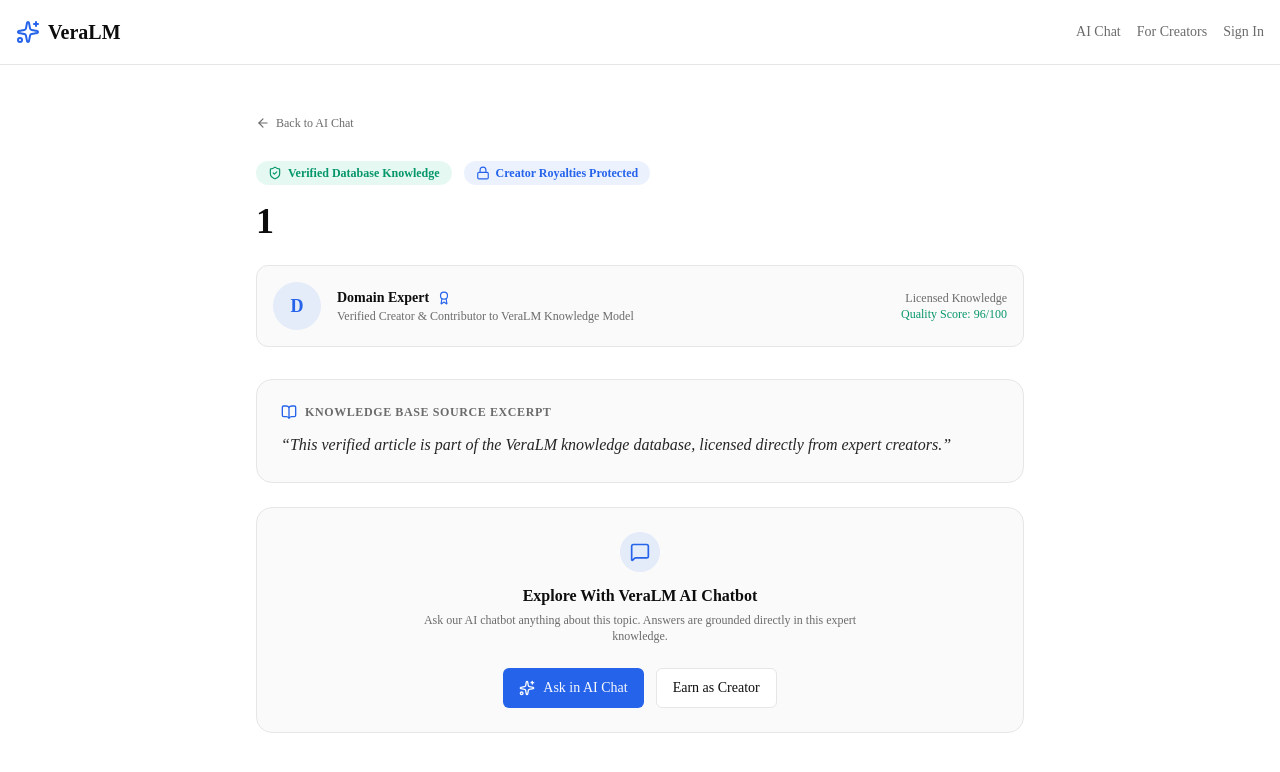
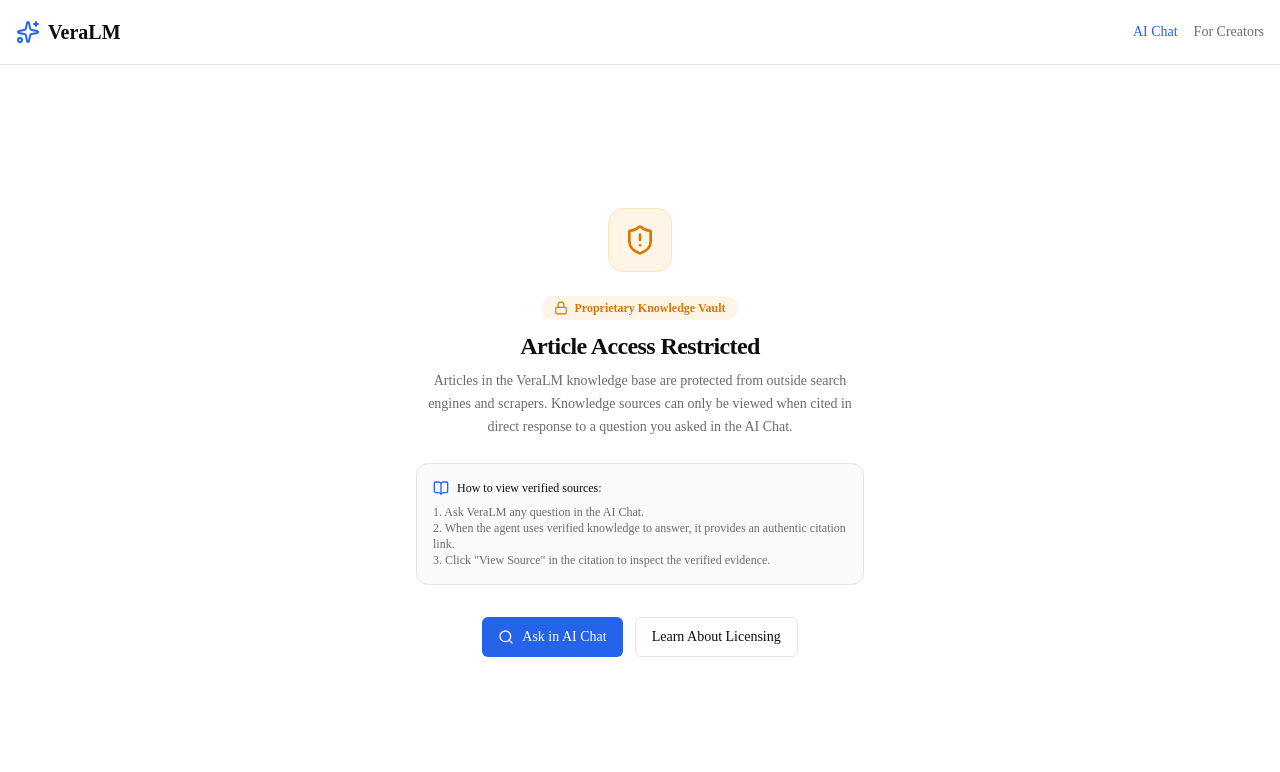
Before and after one commit to Mohinkw/veralm, a Next.js app: page /articles/1 in a window 1280 px wide. Shown: the top 772 px of the page. Built offline with nearby package versions, Linux system fonts and the light colour scheme; no server answers.

Commit message:
feat(security): protect proprietary articles with cryptographic citation tokens; block external search engines and outside AI scrapers

```diff
--- a/src/app/api/search/route.ts
+++ b/src/app/api/search/route.ts
@@ -2,6 +2,7 @@ import { NextRequest, NextResponse } from "next/server";
 import { supabase, createServerClient } from "@/lib/supabase";
 import { generateSessionId } from "@/lib/utils";
 import { generateChatAnswer, generateEmbedding, hasAnyAI } from "@/lib/ai-providers";
+import { createCitationToken } from "@/lib/citation-token";
 
 // ---- Rate limiting (in-memory, per session) ----
 const RATE_LIMIT_WINDOW = 60 * 1000;
@@ -80,14 +81,16 @@ function keywordMatch(query: string): typeof VAULT_DEMO {
   );
 }
 
-function mapCitation(r: any, i: number) {
+function mapCitation(r: any, i: number, sessionId?: string) {
   const slug = r.slug || slugify(r.title) || r.article_id;
+  const citationToken = createCitationToken(slug, sessionId);
   return {
     index: i + 1,
     article_id: r.article_id,
     article_title: r.title,
     slug,
-    url: `/articles/${slug}`,
+    url: `/articles/${slug}?token=${citationToken}`,
+    citation_token: citationToken,
     author_name: r.author_name || "Domain Expert",
     approved_at: r.approved_at || new Date().toISOString(),
     freshness_status: r.freshness_status || "current",
@@ -95,13 +98,15 @@ function mapCitation(r: any, i: number) {
   };
 }
 
-function mapArticle(r: any) {
+function mapArticle(r: any, sessionId?: string) {
   const slug = r.slug || slugify(r.title) || r.article_id;
+  const citationToken = createCitationToken(slug, sessionId);
   return {
     article_id: r.article_id,
     title: r.title,
     slug,
-    url: `/articles/${slug}`,
+    url: `/articles/${slug}?token=${citationToken}`,
+    citation_token: citationToken,
     author_slug: r.author_slug || "author",
     author_name: r.author_name || "Domain Expert",
     approved_at: r.approved_at || new Date().toISOString(),
@@ -181,8 +186,8 @@ export async function POST(request: NextRequest) {
 
       return NextResponse.json({
         answer: fallbackAnswer,
-        citations: vaultResults.map(mapCitation),
-        articles_used: vaultResults.map(mapArticle),
+        citations: vaultResults.map((r, i) => mapCitation(r, i, sessionId)),
+        articles_used: vaultResults.map((r) => mapArticle(r, sessionId)),
         latency_ms: Date.now() - startTime,
         was_cached: false,
         vault_source: vaultSource,
@@ -233,8 +238,8 @@ Instructions:
 
     return NextResponse.json({
       answer,
-      citations: vaultResults.map(mapCitation),
-      articles_used: vaultResults.map(mapArticle),
+      citations: vaultResults.map((r, i) => mapCitation(r, i, sessionId)),
+      articles_used: vaultResults.map((r) => mapArticle(r, sessionId)),
       latency_ms: Date.now() - startTime,
       was_cached: false,
       vault_source: vaultSource,
--- a/src/app/articles/[slug]/page.tsx
+++ b/src/app/articles/[slug]/page.tsx
@@ -1,116 +1,186 @@
 import Link from 'next/link';
 import type { Metadata } from 'next';
-import { Sparkles, ShieldCheck, Lock, Award, BookOpen, MessageSquare, ArrowLeft } from 'lucide-react';
+import {
+  Sparkles,
+  ShieldCheck,
+  ShieldAlert,
+  Lock,
+  Award,
+  BookOpen,
+  MessageSquare,
+  ArrowLeft,
+  Search,
+} from 'lucide-react';
 import { Button } from '@/components/ui/button';
+import { verifyCitationToken } from '@/lib/citation-token';
 
 interface Props {
   params: Promise<{ slug: string }>;
+  searchParams: Promise<{ token?: string; citation_token?: string }>;
 }
 
-const DEMO_ARTICLES: Record<string, { title: string; author: string; excerpt: string; date: string }> = {
+const DEMO_ARTICLES: Record<
+  string,
+  { title: string; author: string; excerpt: string; date: string }
+> = {
   'demo-1': {
     title: 'Optimising PostgreSQL for Vector Search at Scale',
     author: 'Alex Rivers',
-    excerpt: 'Use pgvector with HNSW indexes for sub-millisecond approximate nearest neighbour search. Tune ef_construction to 128 and m to 16 for a good speed/recall balance. Partition large embedding tables by category to reduce index scan size.',
+    excerpt:
+      'Use pgvector with HNSW indexes for sub-millisecond approximate nearest neighbour search. Tune ef_construction to 128 and m to 16 for a good speed/recall balance. Partition large embedding tables by category to reduce index scan size.',
     date: 'Oct 2026',
   },
   'optimising-postgresql-for-vector-search-at-scale': {
     title: 'Optimising PostgreSQL for Vector Search at Scale',
     author: 'Alex Rivers',
-    excerpt: 'Use pgvector with HNSW indexes for sub-millisecond approximate nearest neighbour search. Tune ef_construction to 128 and m to 16 for a good speed/recall balance. Partition large embedding tables by category to reduce index scan size.',
+    excerpt:
+      'Use pgvector with HNSW indexes for sub-millisecond approximate nearest neighbour search. Tune ef_construction to 128 and m to 16 for a good speed/recall balance. Partition large embedding tables by category to reduce index scan size.',
     date: 'Oct 2026',
   },
   'demo-2': {
     title: 'RAG Pipeline Best Practices',
     author: 'Priya Sharma',
-    excerpt: 'Retrieval-Augmented Generation (RAG) works best with hybrid search: combine dense vector similarity with BM25 sparse retrieval, then rerank using a cross-encoder. Keep chunks to 300–500 tokens to maximise context precision.',
+    excerpt:
+      'Retrieval-Augmented Generation (RAG) works best with hybrid search: combine dense vector similarity with BM25 sparse retrieval, then rerank using a cross-encoder. Keep chunks to 300–500 tokens to maximise context precision.',
     date: 'Sep 2026',
   },
   'rag-pipeline-best-practices': {
     title: 'RAG Pipeline Best Practices',
     author: 'Priya Sharma',
-    excerpt: 'Retrieval-Augmented Generation (RAG) works best with hybrid search: combine dense vector similarity with BM25 sparse retrieval, then rerank using a cross-encoder. Keep chunks to 300–500 tokens to maximise context precision.',
+    excerpt:
+      'Retrieval-Augmented Generation (RAG) works best with hybrid search: combine dense vector similarity with BM25 sparse retrieval, then rerank using a cross-encoder. Keep chunks to 300–500 tokens to maximise context precision.',
     date: 'Sep 2026',
   },
   'demo-3': {
     title: 'Choosing the Right LLM for Enterprise Applications',
     author: 'James Wu',
-    excerpt: 'For enterprise RAG, Gemini 2.0 Flash offers the best cost-to-quality ratio for answer synthesis. Use GPT-4o-mini as a fallback. Always benchmark on your own domain queries rather than generic leaderboards.',
+    excerpt:
+      'For enterprise RAG, Gemini 2.0 Flash offers the best cost-to-quality ratio for answer synthesis. Use GPT-4o-mini as a fallback. Always benchmark on your own domain queries rather than generic leaderboards.',
     date: 'Nov 2026',
   },
   'choosing-the-right-llm-for-enterprise-applications': {
     title: 'Choosing the Right LLM for Enterprise Applications',
     author: 'James Wu',
-    excerpt: 'For enterprise RAG, Gemini 2.0 Flash offers the best cost-to-quality ratio for answer synthesis. Use GPT-4o-mini as a fallback. Always benchmark on your own domain queries rather than generic leaderboards.',
+    excerpt:
+      'For enterprise RAG, Gemini 2.0 Flash offers the best cost-to-quality ratio for answer synthesis. Use GPT-4o-mini as a fallback. Always benchmark on your own domain queries rather than generic leaderboards.',
     date: 'Nov 2026',
   },
 };
 
-export async function generateMetadata({ params }: Props): Promise<Metadata> {
-  const { slug } = await params;
-  const matched = DEMO_ARTICLES[slug.toLowerCase()];
-  const title = matched?.title || slug
-    .split('-')
-    .map(word => word.charAt(0).toUpperCase() + word.slice(1))
-    .join(' ');
-  const description = matched?.excerpt || 'Read verified, expert-authored knowledge licensed for the VeraLM AI search and knowledge model.';
-
+// Strict no-index metadata: outside search engines and AI scrapers are never allowed to index articles
+export async function generateMetadata(): Promise<Metadata> {
   return {
-    title,
-    description,
-    alternates: {
-      canonical: `/articles/${slug}`,
-    },
-    openGraph: {
-      type: 'article',
-      title,
-      description,
-      url: `/articles/${slug}`,
-      siteName: 'VeraLM Knowledge Base',
-    },
-    twitter: {
-      card: 'summary_large_image',
-      title,
-      description,
+    title: 'Proprietary Knowledge Vault | VeraLM',
+    description: 'Internal knowledge vault for VeraLM AI agent.',
+    robots: {
+      index: false,
+      follow: false,
+      nocache: true,
+      googleBot: {
+        index: false,
+        follow: false,
+        noimageindex: true,
+        'max-video-preview': -1,
+        'max-image-preview': 'none',
+        'max-snippet': -1,
+      },
     },
   };
 }
 
-export default async function ArticlePreviewPage({ params }: Props) {
+export default async function ArticlePreviewPage({ params, searchParams }: Props) {
   const { slug } = await params;
+  const { token, citation_token } = await searchParams;
 
+  const isAuthorized = verifyCitationToken(token || citation_token, slug);
+
+  // If the visitor does not possess an authentic citation token generated from an AI answer, block access
+  if (!isAuthorized) {
+    return (
+      <div className="min-h-screen bg-background text-foreground flex flex-col">
+        {/* Navigation */}
+        <nav className="border-b border-border sticky top-0 z-50 bg-background/95 backdrop-blur">
+          <div className="container mx-auto px-4 h-16 flex items-center justify-between">
+            <Link href="/" className="flex items-center gap-2 font-bold text-xl">
+              <Sparkles className="h-6 w-6 text-primary" />
+              <span>VeraLM</span>
+            </Link>
+            <div className="flex items-center gap-4">
+              <Link href="/" className="text-sm font-medium text-primary hover:underline">
+                AI Chat
+              </Link>
+              <Link href="/creators" className="text-sm font-medium text-muted-foreground hover:text-foreground">
+                For Creators
+              </Link>
+            </div>
+          </div>
+        </nav>
+
+        {/* Access Restricted Screen */}
+        <main className="flex-1 flex items-center justify-center p-6">
+          <div className="max-w-md w-full text-center space-y-6">
+            <div className="w-16 h-16 rounded-2xl bg-amber-500/10 text-amber-600 dark:text-amber-400 flex items-center justify-center mx-auto border border-amber-500/20">
+              <ShieldAlert className="h-8 w-8" />
+            </div>
+
+            <div className="space-y-2">
+              <span className="inline-flex items-center gap-1.5 px-3 py-1 rounded-full bg-amber-500/10 text-amber-600 dark:text-amber-400 text-xs font-semibold">
+                <Lock className="h-3.5 w-3.5" />
+                Proprietary Knowledge Vault
+              </span>
+              <h1 className="text-2xl font-bold tracking-tight">Article Access Restricted</h1>
+              <p className="text-sm text-muted-foreground leading-relaxed">
+                Articles in the VeraLM knowledge base are protected from outside search engines and scrapers.
+                Knowledge sources can only be viewed when cited in direct response to a question you asked in the AI Chat.
+              </p>
+            </div>
+
+            <div className="p-4 rounded-xl bg-card border border-border text-left space-y-2 text-xs text-muted-foreground">
+              <div className="flex items-center gap-2 font-medium text-foreground">
+                <BookOpen className="h-4 w-4 text-primary" />
+                How to view verified sources:
+              </div>
+              <p>
+                1. Ask VeraLM any question in the AI Chat.<br />
+                2. When the agent uses verified knowledge to answer, it provides an authentic citation link.<br />
+                3. Click &quot;View Source&quot; in the citation to inspect the verified evidence.
+              </p>
+            </div>
+
+            <div className="flex flex-col sm:flex-row justify-center gap-3 pt-2">
+              <Link href="/">
+                <Button className="w-full sm:w-auto gap-2">
+                  <Search className="h-4 w-4" />
+                  Ask in AI Chat
+                </Button>
+              </Link>
+              <Link href="/creators">
+                <Button variant="outline" className="w-full sm:w-auto">
+                  Learn About Licensing
+                </Button>
+              </Link>
+            </div>
+          </div>
+        </main>
+      </div>
+    );
+  }
+
+  // Authorized user viewing a source specifically cited in their answer
   const matched = DEMO_ARTICLES[slug.toLowerCase()];
-  const displayTitle = matched?.title || slug
-    .split('-')
-    .map(word => word.charAt(0).toUpperCase() + word.slice(1))
-    .join(' ');
+  const displayTitle =
+    matched?.title ||
+    slug
+      .split('-')
+      .map((word) => word.charAt(0).toUpperCase() + word.slice(1))
+      .join(' ');
   const authorName = matched?.author || 'Domain Expert';
-  const excerpt = matched?.excerpt || 'This verified article is part of the VeraLM knowledge database, licensed directly from expert creators.';
-
-  const articleJsonLd = {
-    '@context': 'https://schema.org',
-    '@type': 'TechArticle',
-    headline: displayTitle,
-    description: excerpt,
-    author: {
-      '@type': 'Person',
-      name: authorName,
-    },
-    publisher: {
-      '@type': 'Organization',
-      name: 'VeraLM',
-      url: 'https://veralm.com',
-    },
-    inLanguage: 'en-US',
-    isAccessibleForFree: true,
-  };
+  const excerpt =
+    matched?.excerpt ||
+    'This verified article is part of the VeraLM knowledge database, licensed directly from expert creators.';
 
   return (
     <div className="min-h-screen bg-background text-foreground">
-      <script
-        type="application/ld+json"
-        dangerouslySetInnerHTML={{ __html: JSON.stringify(articleJsonLd) }}
-      />
       {/* Navigation */}
       <nav className="border-b border-border sticky top-0 z-50 bg-background/95 backdrop-blur">
         <div className="container mx-auto px-4 h-16 flex items-center justify-between">
@@ -136,7 +206,10 @@ export default async function ArticlePreviewPage({ params }: Props) {
       <main className="py-12 px-4">
         <div className="container mx-auto max-w-3xl">
           <div className="mb-6">
-            <Link href="/" className="inline-flex items-center gap-1.5 text-xs text-muted-foreground hover:text-foreground transition-colors">
+            <Link
+              href="/"
+              className="inline-flex items-center gap-1.5 text-xs text-muted-foreground hover:text-foreground transition-colors"
+            >
               <ArrowLeft className="h-3.5 w-3.5" />
               Back to AI Chat
             </Link>
@@ -146,7 +219,7 @@ export default async function ArticlePreviewPage({ params }: Props) {
           <div className="flex flex-wrap items-center gap-3 mb-4">
             <span className="inline-flex items-center gap-1.5 px-3 py-1 rounded-full bg-emerald-500/10 text-emerald-600 dark:text-emerald-400 text-xs font-semibold">
               <ShieldCheck className="h-3.5 w-3.5" />
-              Verified Database Knowledge
+              Cited in Your AI Answer
             </span>
             <span className="inline-flex items-center gap-1.5 px-3 py-1 rounded-full bg-blue-500/10 text-blue-600 dark:text-blue-400 text-xs font-semibold">
               <Lock className="h-3.5 w-3.5" />
@@ -183,7 +256,7 @@ export default async function ArticlePreviewPage({ params }: Props) {
             <div className="p-6 rounded-2xl bg-card border border-border">
               <h2 className="text-xs font-bold uppercase tracking-wider text-muted-foreground mb-3 flex items-center gap-2">
                 <BookOpen className="h-4 w-4 text-primary" />
-                Knowledge Base Source Excerpt
+                Verified Citation Excerpt
               </h2>
               <p className="text-base text-foreground/90 leading-relaxed italic">
                 &ldquo;{excerpt}&rdquo;
@@ -195,21 +268,19 @@ export default async function ArticlePreviewPage({ params }: Props) {
               <div className="w-10 h-10 rounded-full bg-primary/10 text-primary flex items-center justify-center mx-auto mb-3">
                 <MessageSquare className="h-5 w-5" />
               </div>
-              <h3 className="text-base font-semibold mb-1">Explore With VeraLM AI Chatbot</h3>
+              <h3 className="text-base font-semibold mb-1">Continue Chatting About This Source</h3>
               <p className="text-xs text-muted-foreground max-w-md mx-auto mb-6">
-                Ask our AI chatbot anything about this topic. Answers are grounded directly in this expert knowledge.
+                Ask our AI chatbot follow-up questions. All answers remain grounded in verified expert sources.
               </p>
               <div className="flex justify-center gap-3">
                 <Link href={`/?q=${encodeURIComponent(displayTitle)}`}>
                   <Button className="gap-2">
                     <Sparkles className="h-4 w-4" />
-                    Ask in AI Chat
+                    Ask Follow-up in AI Chat
                   </Button>
                 </Link>
                 <Link href="/creators/apply">
-                  <Button variant="outline">
-                    Earn as Creator
-                  </Button>
+                  <Button variant="outline">Earn as Creator</Button>
                 </Link>
               </div>
             </div>
--- a/src/app/page.tsx
+++ b/src/app/page.tsx
@@ -762,7 +762,7 @@ export default function AIChatPage() {
                                             </p>
                                           </div>
                                           <Link
-                                            href={`/articles/${art.slug || art.article_id}`}
+                                            href={art.url || `/articles/${art.slug || art.article_id}`}
                                             className="shrink-0 inline-flex items-center gap-1 text-xs text-primary hover:underline font-medium"
                                           >
                                             <ExternalLink className="h-3 w-3" />
--- a/src/app/sitemap.ts
+++ b/src/app/sitemap.ts
@@ -1,19 +1,11 @@
 import { MetadataRoute } from 'next';
-import { db } from '@/db/client';
-import { articles } from '@/db/schema';
-import { eq } from 'drizzle-orm';
 
-const DEMO_SLUGS = [
-  'optimising-postgresql-for-vector-search-at-scale',
-  'rag-pipeline-best-practices',
-  'choosing-the-right-llm-for-enterprise-applications',
-];
-
-export default async function sitemap(): Promise<MetadataRoute.Sitemap> {
+export default function sitemap(): MetadataRoute.Sitemap {
   const baseUrl = process.env.NEXT_PUBLIC_APP_URL || 'https://veralm.com';
 
-  // Core static marketing and product pages
-  const staticRoutes: MetadataRoute.Sitemap = [
+  // Only public marketing, product, and legal pages are submitted to search engines.
+  // Proprietary articles are strictly excluded to preserve knowledge exclusivity for VeraLM's agent.
+  return [
     {
       url: baseUrl,
       lastModified: new Date(),
@@ -69,44 +61,4 @@ export default async function sitemap(): Promise<MetadataRoute.Sitemap> {
       priority: 0.3,
     },
   ];
-
-  // Dynamically index approved articles from DB (with fallback to demo articles)
-  const articleRoutes: MetadataRoute.Sitemap = [];
-  try {
-    const dbArticles = await db
-      .select({
-        slug: articles.slug,
-        updatedAt: articles.updatedAt,
-      })
-      .from(articles)
-      .where(eq(articles.status, 'approved'))
-      .limit(1000);
-
-    if (dbArticles && dbArticles.length > 0) {
-      for (const a of dbArticles) {
-        articleRoutes.push({
-          url: `${baseUrl}/articles/${a.slug}`,
-          lastModified: a.updatedAt || new Date(),
-          changeFrequency: 'weekly',
-          priority: 0.85,
-        });
-      }
-    }
-  } catch (err) {
-    console.warn('[sitemap] Failed to query articles from database, falling back to demo slugs', err);
-  }
-
-  // Fallback to demo articles if database query was empty or offline during static generation
-  if (articleRoutes.length === 0) {
-    for (const slug of DEMO_SLUGS) {
-      articleRoutes.push({
-        url: `${baseUrl}/articles/${slug}`,
-        lastModified: new Date(),
-        changeFrequency: 'weekly',
-        priority: 0.85,
-      });
-    }
-  }
-
-  return [...staticRoutes, ...articleRoutes];
 }
--- /dev/null
+++ b/src/lib/citation-token.ts
@@ -0,0 +1,56 @@
+import crypto from 'crypto';
+
+const CITATION_SECRET =
+  process.env.CITATION_SECRET ||
+  process.env.SUPABASE_JWT_SECRET ||
+  'veralm-vault-protected-knowledge-secret-2026';
+
+/**
+ * Creates a cryptographically signed token proving that this specific article
+ * was cited in an answer generated for the user.
+ */
+export function createCitationToken(slugOrId: string, sessionId?: string): string {
+  const timestamp = Date.now();
+  const normalized = slugOrId.toLowerCase().trim();
+  const payload = `${normalized}:${sessionId || 'anon'}:${timestamp}`;
+  const hmac = crypto
+    .createHmac('sha256', CITATION_SECRET)
+    .update(payload)
+    .digest('hex')
+    .slice(0, 32);
+
+  return Buffer.from(
+    JSON.stringify({ s: normalized, sid: sessionId || 'anon', t: timestamp, h: hmac })
+  ).toString('base64url');
+}
+
+/**
+ * Verifies that a citation token is authentic, unexpired, and matches the requested article slug/id.
+ */
+export function verifyCitationToken(token?: string, slugOrId?: string): boolean {
+  if (!token || !slugOrId) return false;
+
+  try {
+    const raw = Buffer.from(token, 'base64url').toString('utf-8');
+    const { s, sid, t, h } = JSON.parse(raw);
+    if (!s || !t || !h) return false;
+
+    // Token expires after 24 hours
+    const MAX_AGE = 24 * 60 * 60 * 1000;
+    if (Date.now() - t > MAX_AGE) return false;
+
+    const normalized = slugOrId.toLowerCase().trim();
+    if (s !== normalized) return false;
+
+    const payload = `${normalized}:${sid || 'anon'}:${t}`;
+    const expected = crypto
+      .createHmac('sha256', CITATION_SECRET)
+      .update(payload)
+      .digest('hex')
+      .slice(0, 32);
+
+    return crypto.timingSafeEqual(Buffer.from(h), Buffer.from(expected));
+  } catch {
+    return false;
+  }
+}
```
Also changed, not shown: src/app/robots.ts (+27 -6 lines).
